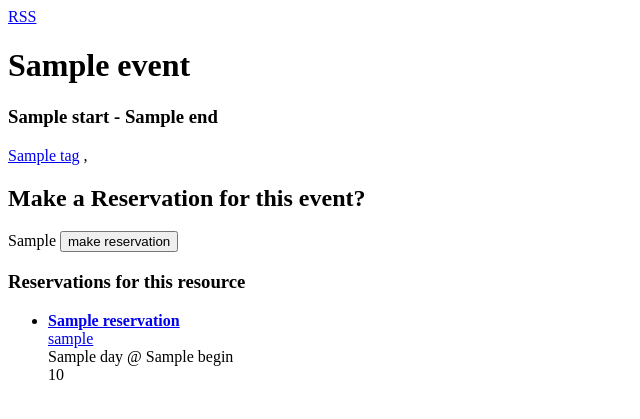
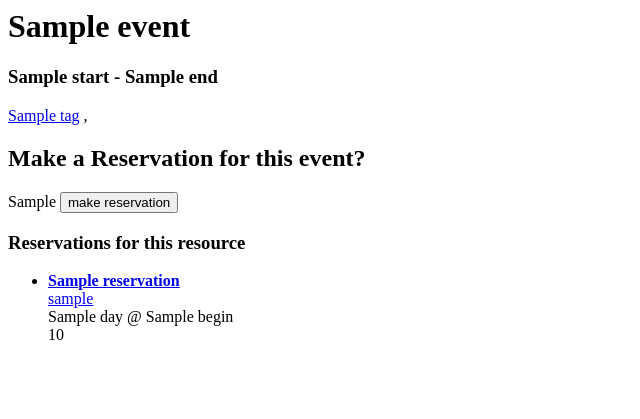
Before and after one commit to ATelichan/reserves, a Django app: template event/templates/event/eventpage.html in a window 1280 px wide. Shown: the top 419 px of the page, without its empty margins (0-640 px from the left). Run offline with Django 3.2, Linux system fonts and the light colour scheme; the template is opened without the code that fills it: most values are stand-ins (such as "Sample title", 1, 10 or a date in 2020); some libraries are stand-ins or nearby versions.

Commit message:
Update eventpage.html

```diff
--- a/event/templates/event/eventpage.html
+++ b/event/templates/event/eventpage.html
@@ -17,7 +17,7 @@
 
     </head>
 <body>
-    <a href='/event/{{event.id}}/rss'>RSS</a>
+
 {% if user.id != event.userid %}
     <h1>{{ event.name }}</h1>
         <h3>{{ event.start }} - {{ event.end }}</h3>
```
